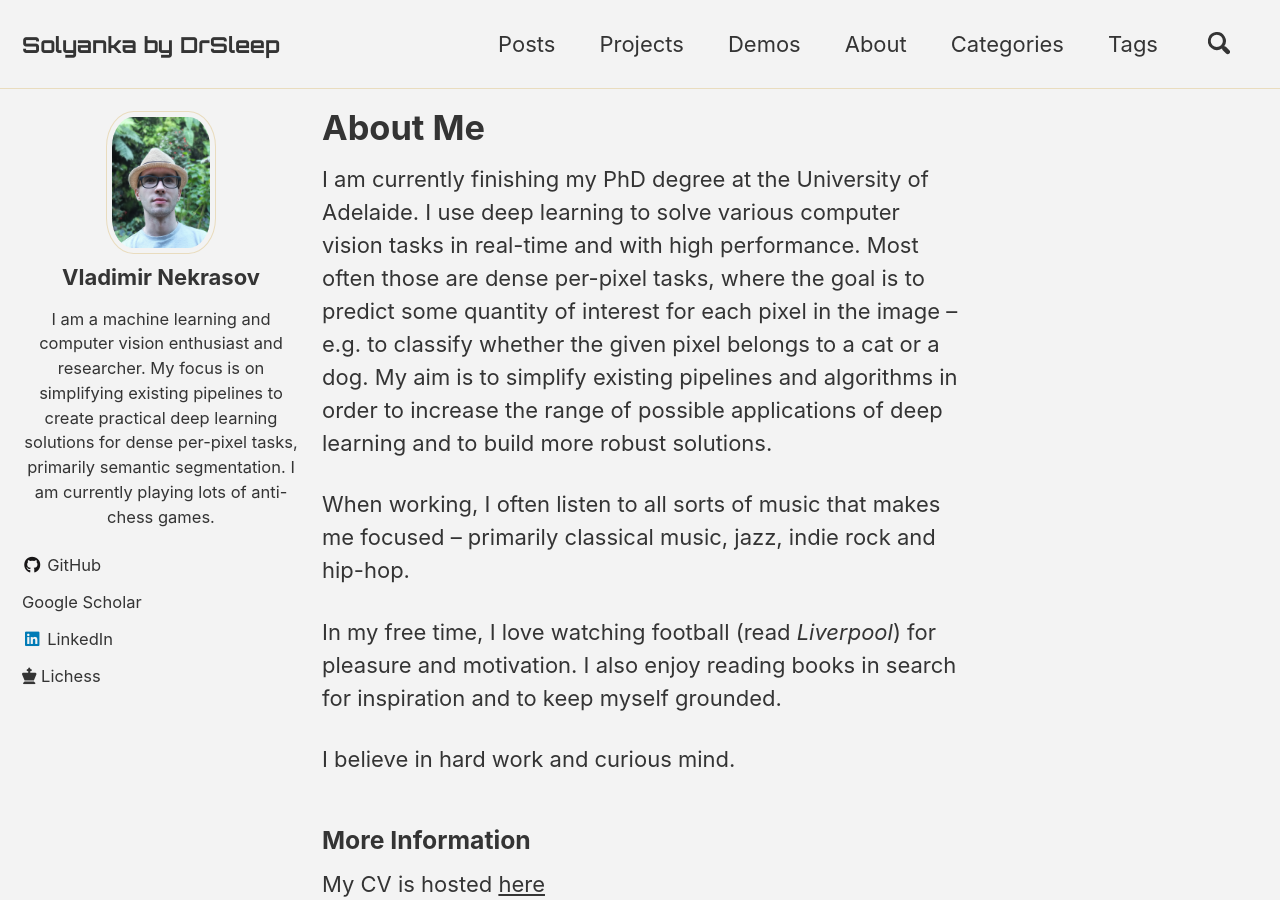
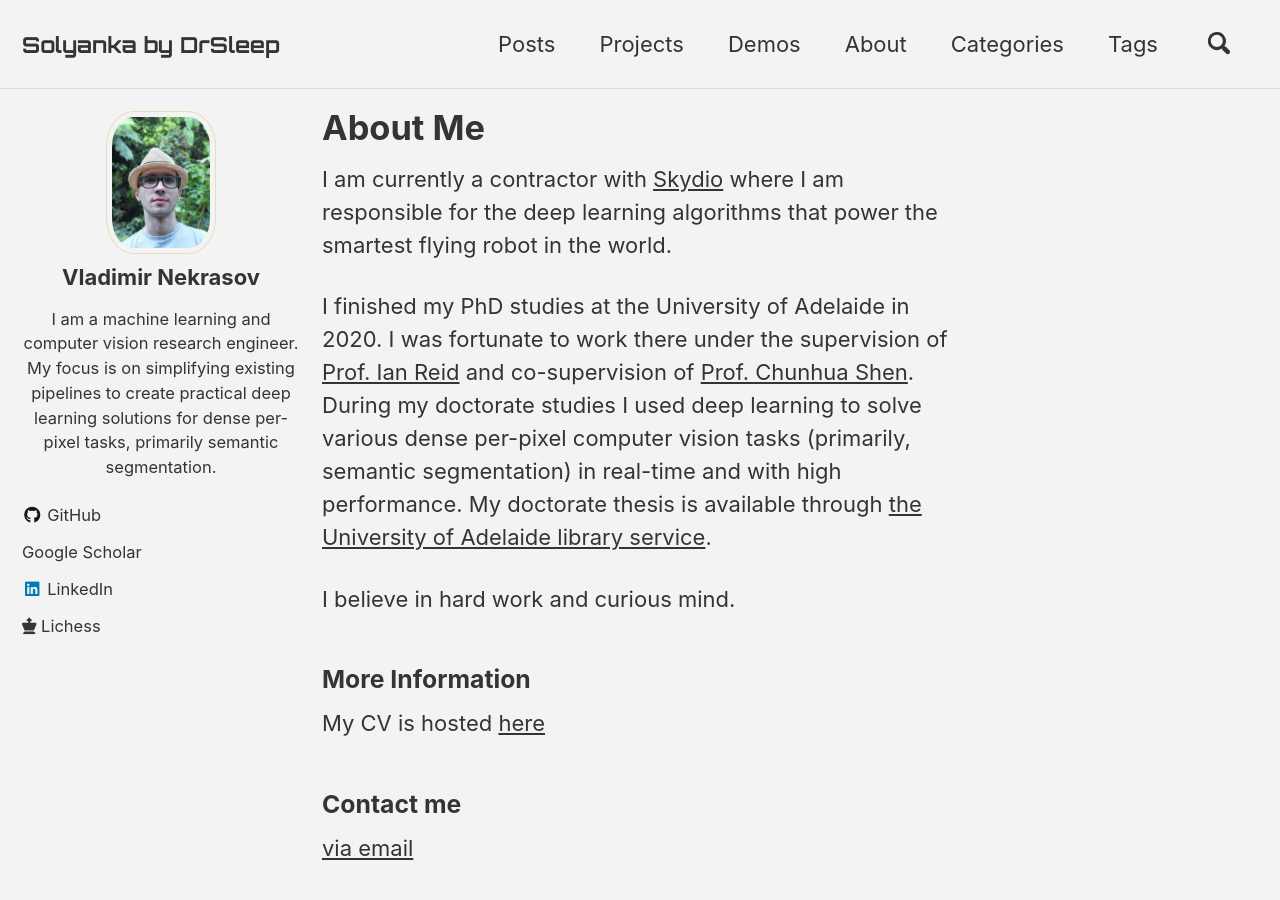
Before and after one commit to DrSleep/drsleep.github.io, a Jekyll site: the page built from _pages/about.md, in a window 1280 px wide and 900 px high. Built offline with Jekyll 4.4.1, drawn with Linux system fonts in a browser that asks for light colours; cached includes are drawn as plain includes; nearby versions of some CDN libraries; a style sheet for code colours, icons or effects is not loaded.

Commit message:
Edited info about me

```diff
--- a/Gemfile
+++ b/Gemfile
@@ -15,3 +15,5 @@ group :jekyll_plugins do
   gem "jekyll-include-cache"
   gem "jekyll-algolia"
 end
+
+gem "webrick", "~> 1.7"
--- a/_config.yml
+++ b/_config.yml
@@ -62,9 +62,8 @@ plugins:
 author:
   name   : "Vladimir Nekrasov"
   avatar : "/images/newava.jpg"
-  bio    : "I am a machine learning and computer vision enthusiast and researcher.
-  My focus is on simplifying existing pipelines to create practical deep learning solutions for dense per-pixel tasks, primarily semantic segmentation.
-  I am currently playing lots of anti-chess games."
+  bio    : "I am a machine learning and computer vision research engineer.
+  My focus is on simplifying existing pipelines to create practical deep learning solutions for dense per-pixel tasks, primarily semantic segmentation."
   links:
     - label: "GitHub"
       icon: "fab fa-fw fa-github"
--- a/_pages/about.md
+++ b/_pages/about.md
@@ -3,11 +3,9 @@ permalink: /about/
 title: "About Me"
 ---
 
-I am currently finishing my PhD degree at the University of Adelaide. I use deep learning to solve various computer vision tasks in real-time and with high performance. Most often those are dense per-pixel tasks, where the goal is to predict some quantity of interest for each pixel in the image -- e.g. to classify whether the given pixel belongs to a cat or a dog. My aim is to simplify existing pipelines and algorithms in order to increase the range of possible applications of deep learning and to build more robust solutions.
+I am currently a contractor with [Skydio](https://www.skydio.com) where I am responsible for the deep learning algorithms that power the smartest flying robot in the world.
 
-When working, I often listen to all sorts of music that makes me focused -- primarily classical music, jazz, indie rock and hip-hop.
-
-In my free time, I love watching football (read *Liverpool*) for pleasure and motivation. I also enjoy reading books in search for inspiration and to keep myself grounded.
+I finished my PhD studies at the University of Adelaide in 2020. I was fortunate to work there under the supervision of [Prof. Ian Reid](https://cs.adelaide.edu.au/~ianr/) and co-supervision of [Prof. Chunhua Shen](https://cshen.github.io). During my doctorate studies I used deep learning to solve various dense per-pixel computer vision tasks (primarily, semantic segmentation) in real-time and with high performance. My doctorate thesis is available through [the University of Adelaide library service](https://digital.library.adelaide.edu.au/dspace/handle/2440/129333).
 
 I believe in hard work and curious mind.
 
```
